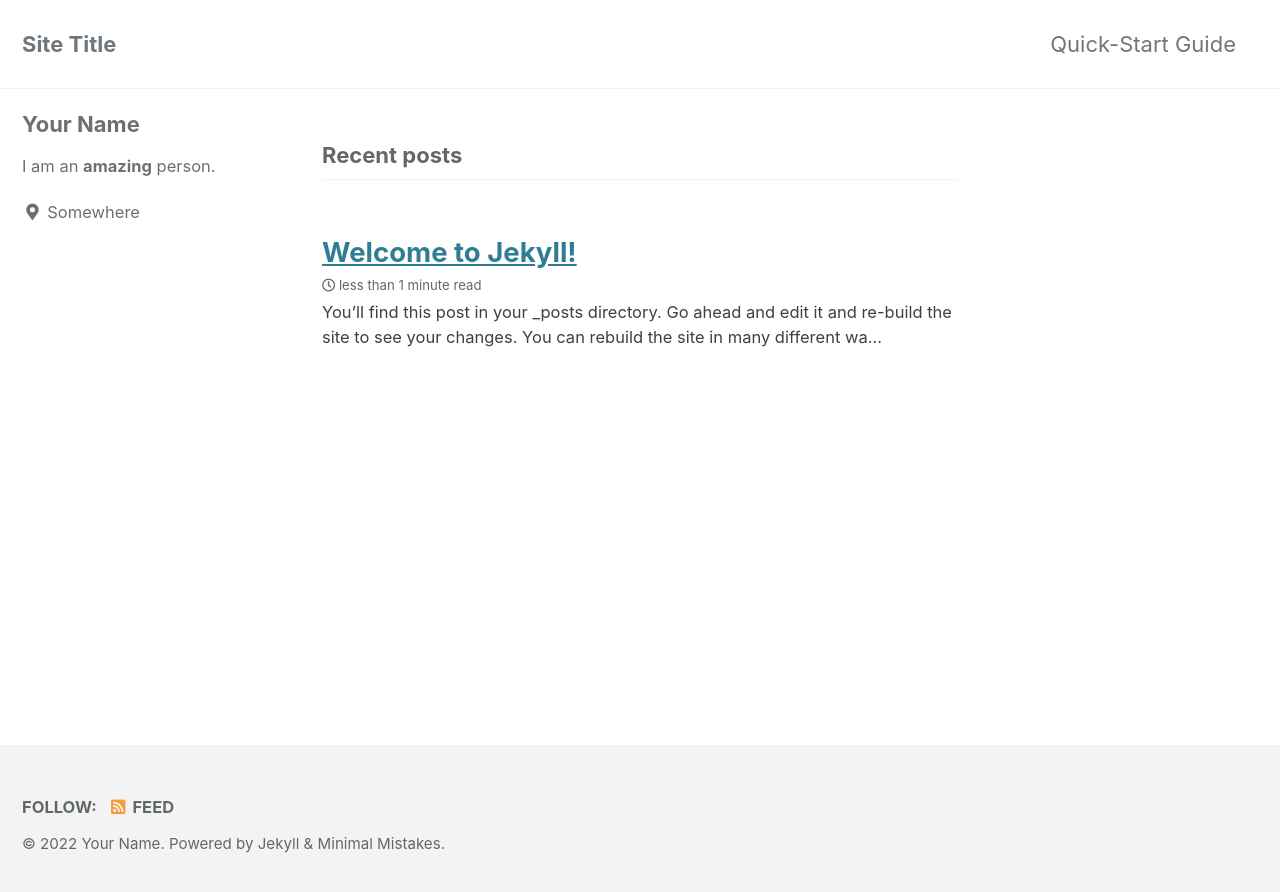
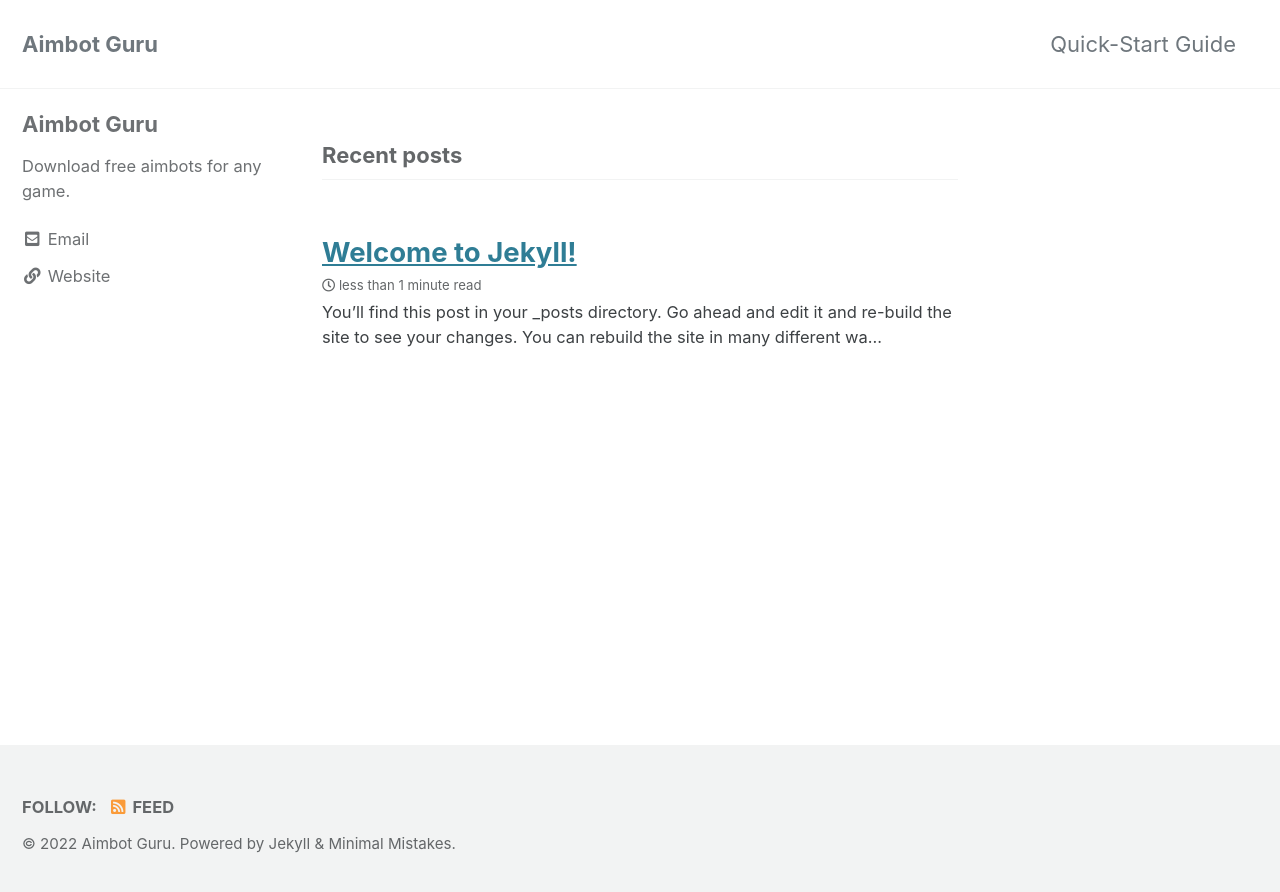
Before and after one commit to aimbotguru/aimbotguru.github.io, a Jekyll site: the page built from index.html, in a window 1280 px wide. Shown: the top 892 px of the page. Built offline with Jekyll 4.4.1, drawn with Linux system fonts in a browser that asks for light colours; cached includes are drawn as plain includes; the list of posts is cut into pages by our own code.

Commit message:
Update _config.yml

```diff
--- a/_config.yml
+++ b/_config.yml
@@ -16,18 +16,18 @@ minimal_mistakes_skin    : "default" # "air", "aqua", "contrast", "dark", "dirt"
 
 # Site Settings
 locale                   : "en-US"
-title                    : "Site Title"
+title                    : "Aimbot Guru"
 title_separator          : "-"
 subtitle                 : # site tagline that appears below site title in masthead
-name                     : "Your Name"
-description              : "An amazing website."
-url                      : # the base hostname & protocol for your site e.g. "https://mmistakes.github.io"
+name                     : "Aimbot Guru"
+description              : "Download free aimbots for any game."
+url                      : "https://aimbotguru.github.io"
 baseurl                  : # the subpath of your site, e.g. "/blog"
 repository               : # GitHub username/repo-name e.g. "mmistakes/minimal-mistakes"
 teaser                   : # path of fallback teaser image, e.g. "/assets/images/500x300.png"
 logo                     : # path of logo image to display in the masthead, e.g. "/assets/images/88x88.png"
 masthead_title           : # overrides the website title displayed in the masthead, use " " for no title
-# breadcrumbs            : false # true, false (default)
+breadcrumbs            : true
 words_per_minute         : 200
 comments:
   provider               : # false (default), "disqus", "discourse", "facebook", "staticman", "staticman_v2", "utterances", "giscus", "custom"
@@ -104,30 +104,18 @@ analytics:
 
 # Site Author
 author:
-  name             : "Your Name"
+  name             : "Aimbot Guru"
   avatar           : # path of avatar image, e.g. "/assets/images/bio-photo.jpg"
-  bio              : "I am an **amazing** person."
-  location         : "Somewhere"
+  bio              : "Download free aimbots for any game."
+  #location         : "Somewhere"
   email            :
   links:
     - label: "Email"
       icon: "fas fa-fw fa-envelope-square"
-      # url: "mailto:your.name@email.com"
+      url: "mailto:contact@aimbotguru.github.io"
     - label: "Website"
       icon: "fas fa-fw fa-link"
-      # url: "https://your-website.com"
-    - label: "Twitter"
-      icon: "fab fa-fw fa-twitter-square"
-      # url: "https://twitter.com/"
-    - label: "Facebook"
-      icon: "fab fa-fw fa-facebook-square"
-      # url: "https://facebook.com/"
-    - label: "GitHub"
-      icon: "fab fa-fw fa-github"
-      # url: "https://github.com/"
-    - label: "Instagram"
-      icon: "fab fa-fw fa-instagram"
-      # url: "https://instagram.com/"
+      url: "https://aimbotguru.github.io"
 
 # Site Footer
 footer:
@@ -218,7 +206,7 @@ sass:
 
 # Outputting
 permalink: /:categories/:title/
-paginate: 5 # amount of posts to show
+paginate: 500 # amount of posts to show
 paginate_path: /page:num/
 timezone: # https://en.wikipedia.org/wiki/List_of_tz_database_time_zones
 
```
